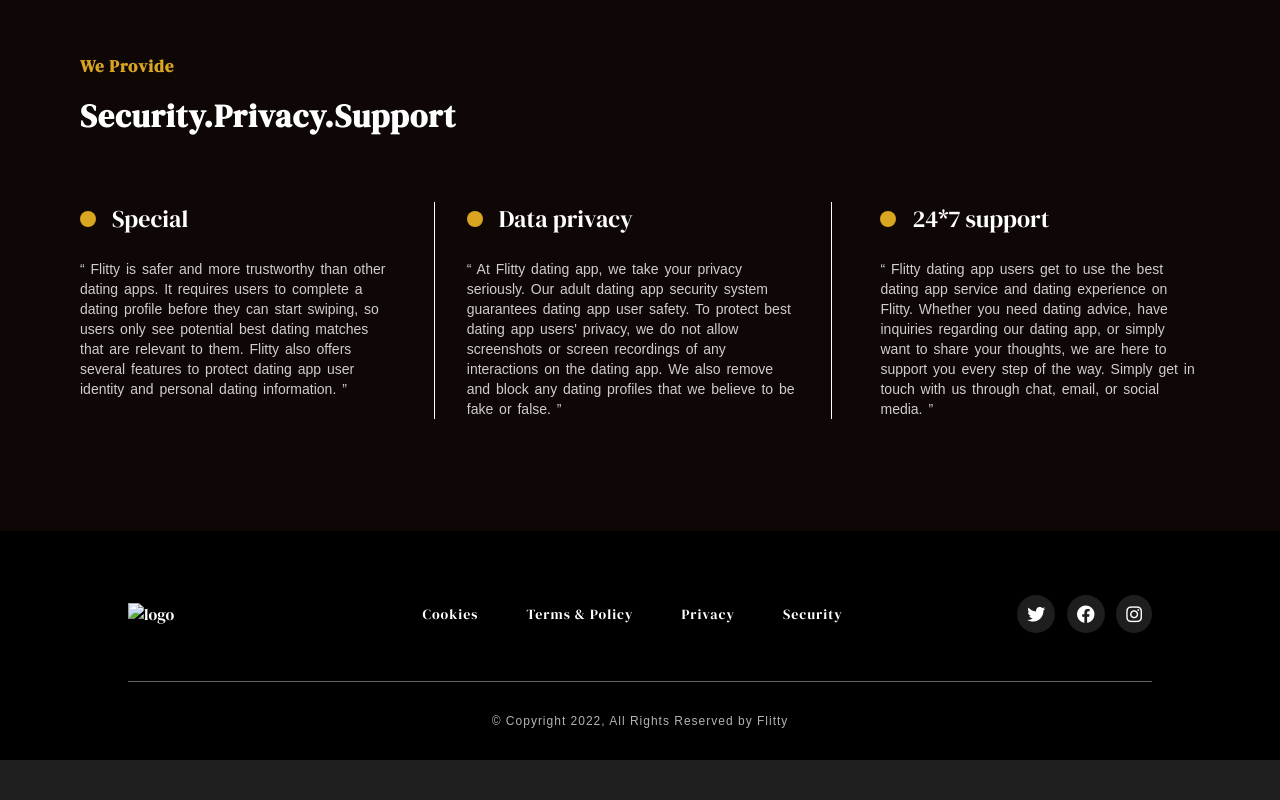
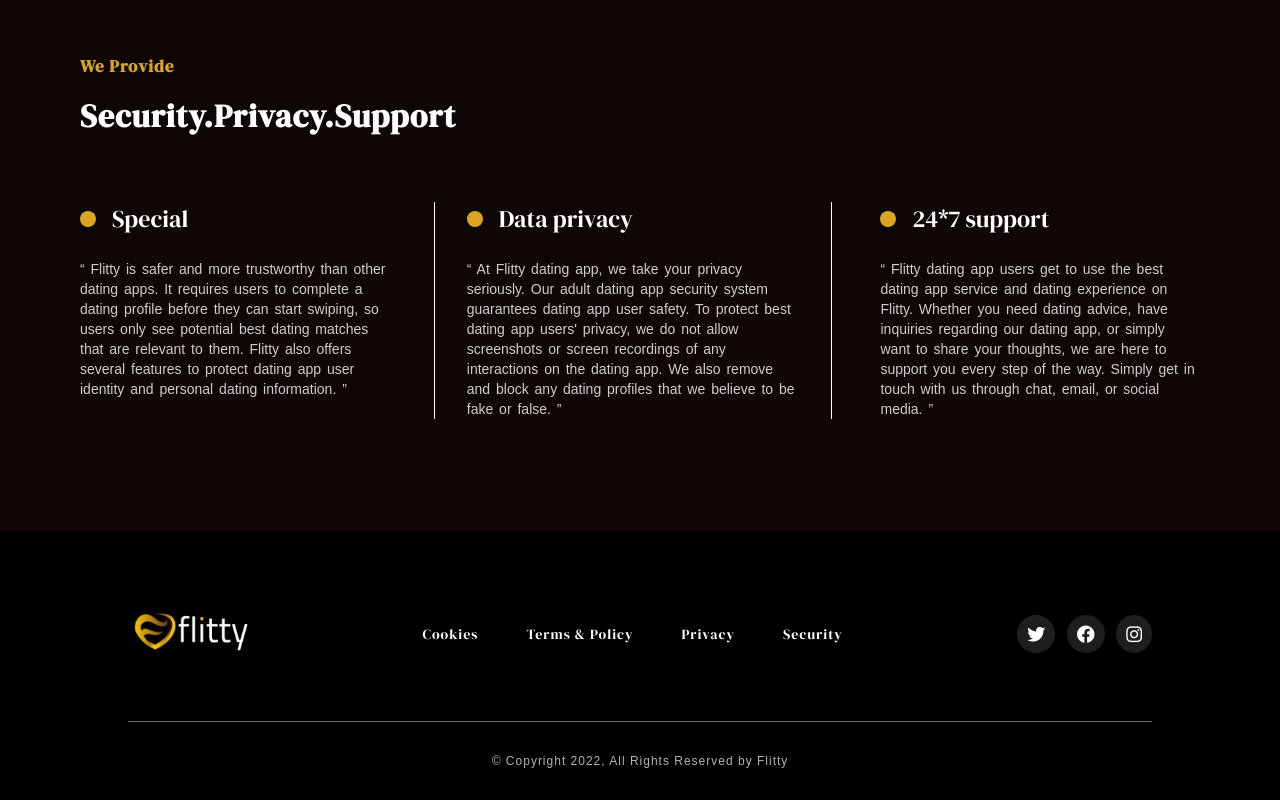
Before and after one commit to vikash7379/flittyApp2, a website: page About/about.html in a window 1280 px wide. Shown: the part 2599-3399 px from the top of the page. Before the commit the page ends 3359 px from the top, so only its background shows below. Drawn offline with nearby package versions, Linux system fonts and the light colour scheme; a web font is replaced by a local one.

Commit message:
fix about

```diff
--- a/About/about.html
+++ b/About/about.html
@@ -273,7 +273,7 @@
     <footer>
       <div class="footer-head">
         <div class="footer-logo">
-          <img src="../img/logo.png" alt="logo" />
+          <img src="../img/logo2.png" alt="logo" />
         </div>
         <nav class="footer-nav">
           <ul class="footer-nav-list">
```
